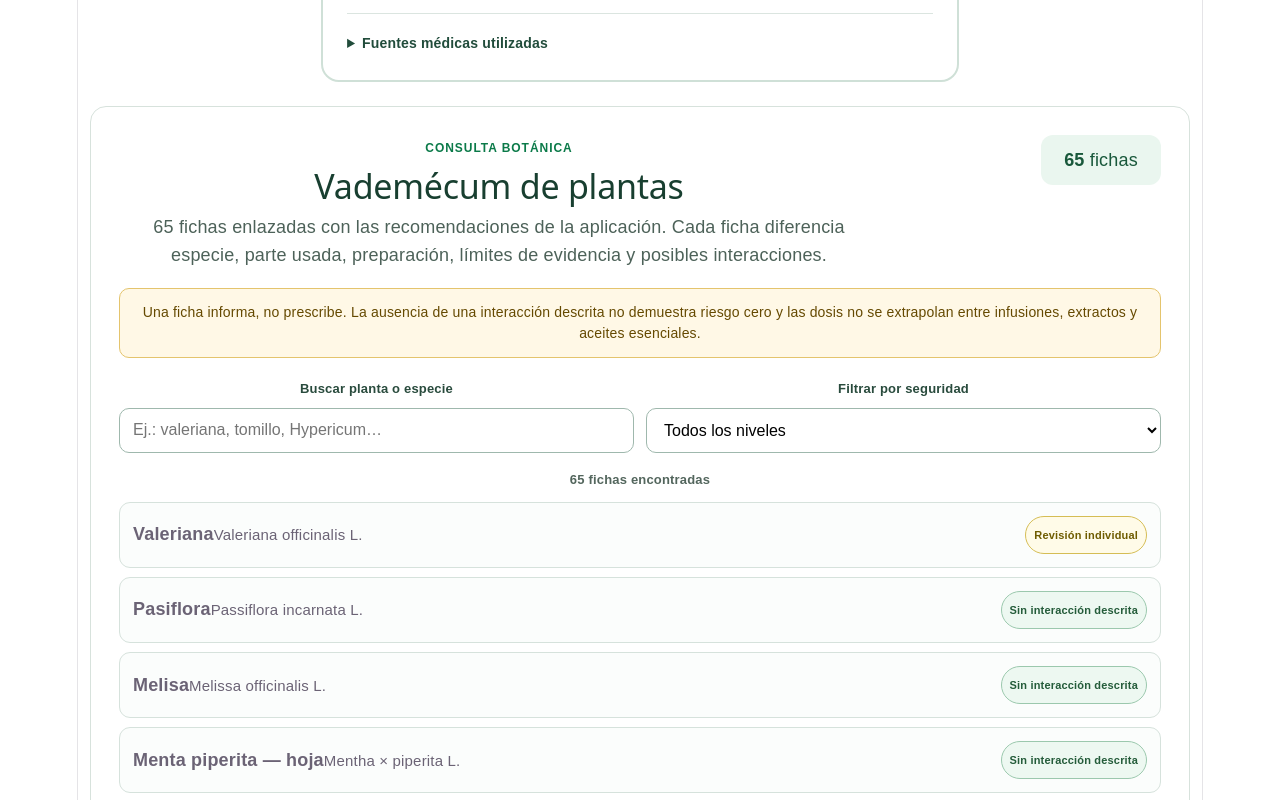
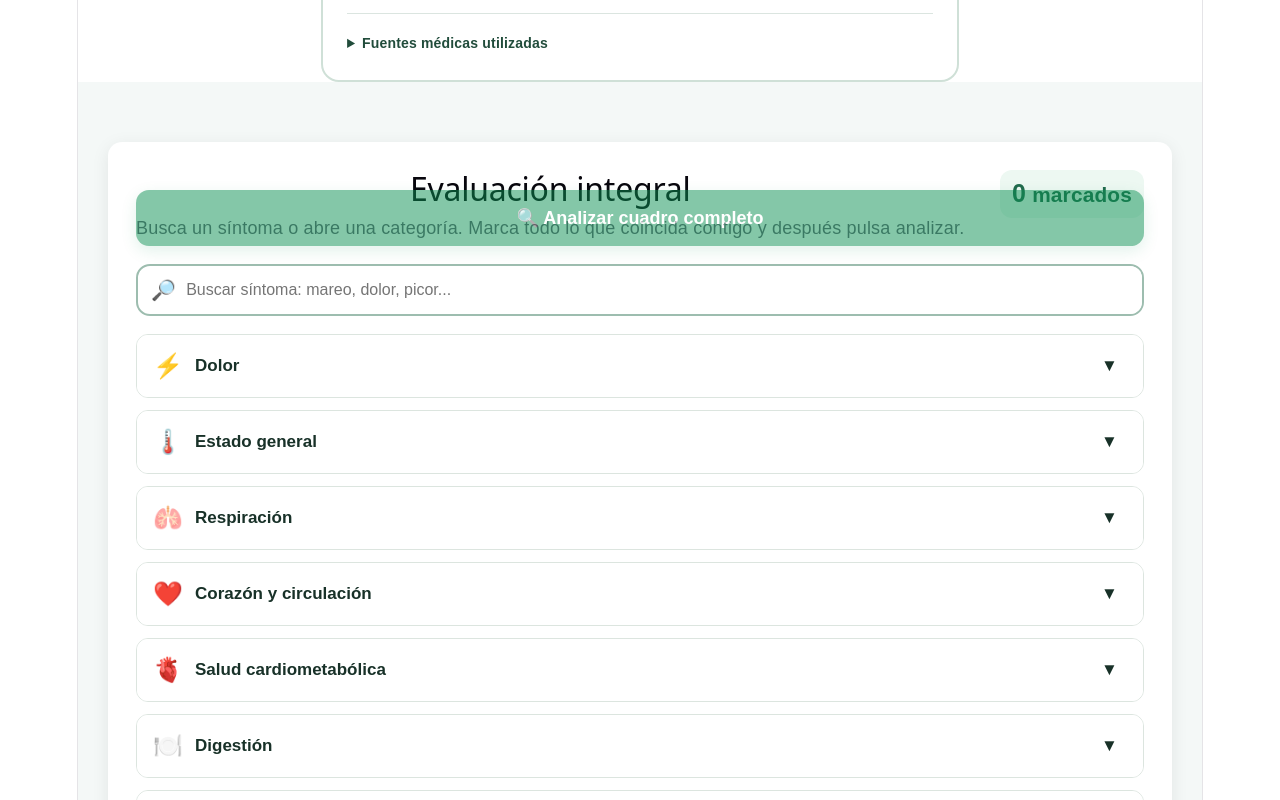
Before and after one commit to fitoterapiamarc-byte/naturak-health-app, a React (Vite) app: page / in a window 1280 px wide. Shown: the part 1240-2040 px from the top of the page. Built offline with nearby package versions, Linux system fonts and the light colour scheme.

Commit message:
Integrar Vademecum dentro de fitoterapia

```diff
--- a/src/App.tsx
+++ b/src/App.tsx
@@ -3,7 +3,6 @@ import Header from "./components/Header";
 import EvaluacionIntegral from "./pages/EvaluacionIntegral";
 import ModuloTensionArterial from "./components/ModuloTensionArterial";
 import PerfilSalud from "./components/PerfilSalud";
-import VademecumPlantas from "./components/VademecumPlantas";
 import { cifraPortadaCondiciones, totalCondiciones } from "./datos/motorOrientacion";
 
 function App() {
@@ -72,7 +71,6 @@ function App() {
 
       <PerfilSalud />
       <ModuloTensionArterial />
-      <VademecumPlantas />
 
       <main style={{ padding: "30px", fontFamily: "Arial, sans-serif", background: "#f4f8f7", minHeight: "100vh" }}>
         <EvaluacionIntegral key={sesionEvaluacion} />
```
